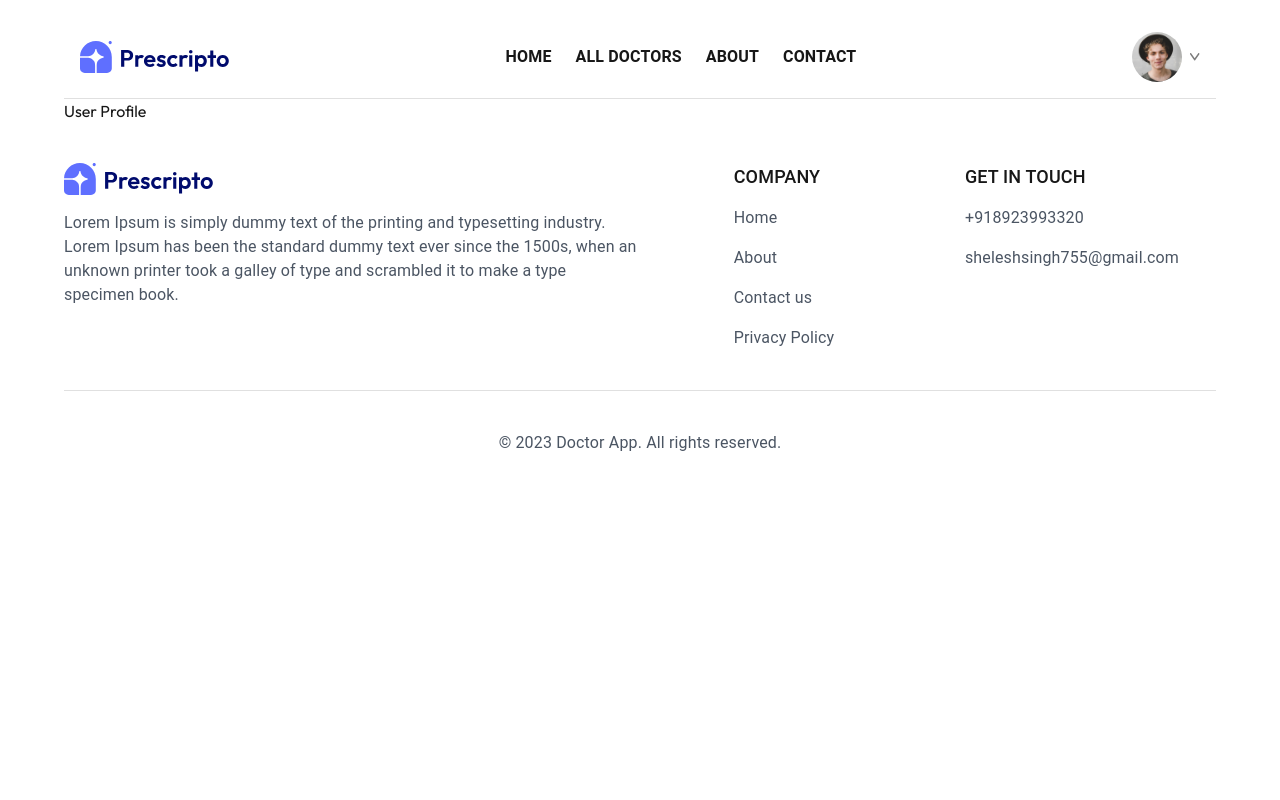
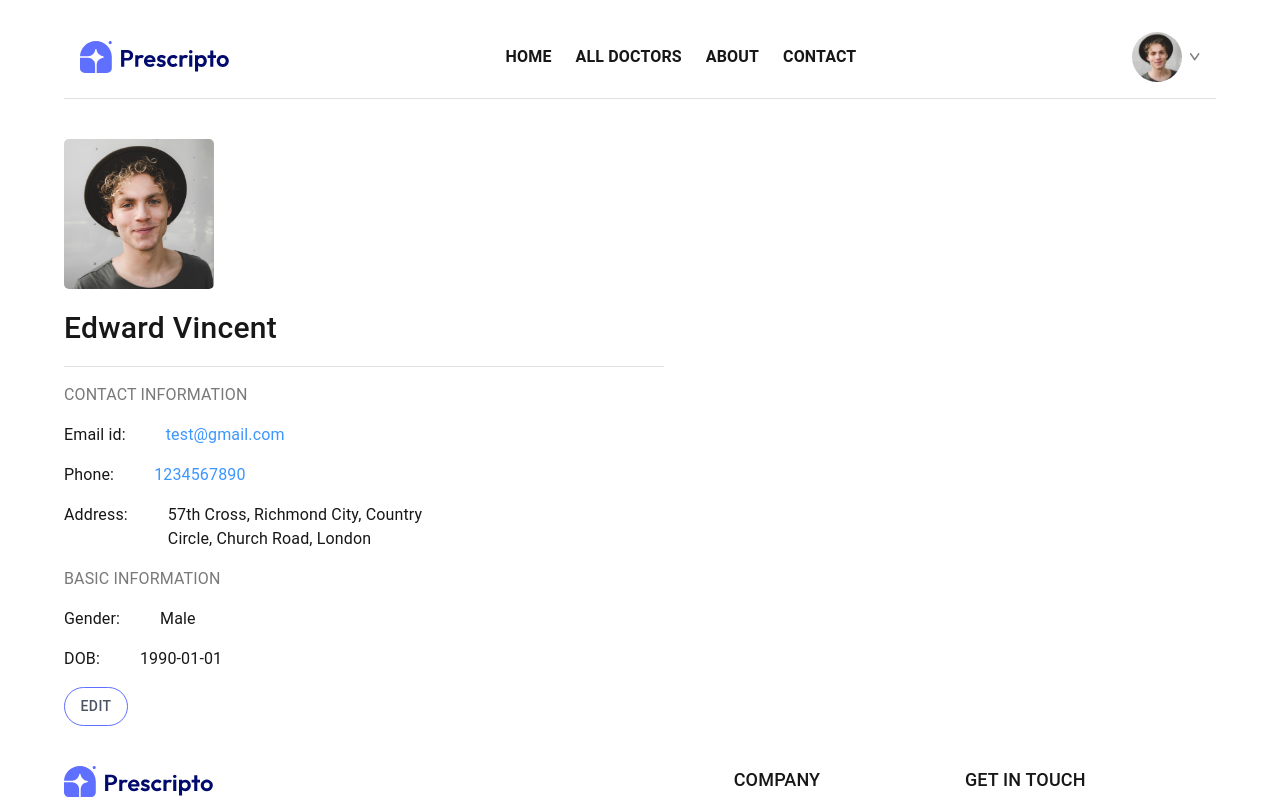
Before and after one commit to SheleshSingh/doctor-app-next, a Next.js app: page /my-profile in a window 1280 px wide. Shown: the top 800 px of the page. Built offline with nearby package versions, Linux system fonts and the light colour scheme.

Commit message:
create my profile page

```diff
--- a/src/app/my-profile/page.tsx
+++ b/src/app/my-profile/page.tsx
@@ -1,10 +1,178 @@
-import React from "react";
+"use client";
+import { assets } from "@/assets/assets";
+import {
+  Button,
+  Divider,
+  Grid,
+  MenuItem,
+  Select,
+  TextField,
+  Typography,
+} from "@mui/material";
+import Image from "next/image";
+import { useState } from "react";
 
 const MyProfilePage = () => {
+  const [userData, setUserData] = useState({
+    name: "Edward Vincent",
+    image: assets.profile_pic,
+    email: "test@gmail.com",
+    phone: "1234567890",
+    address: {
+      line1: "57th Cross, Richmond City, Country",
+      line2: "Circle, Church Road, London",
+    },
+    gender: "Male",
+    dob: "1990-01-01",
+  });
+  const [isEdit, setIsEdit] = useState<boolean>(false);
+  const handleChange = (e: React.ChangeEvent<HTMLInputElement>) => {
+    const { name, value } = e.target;
+    setUserData((prevState) => ({
+      ...prevState,
+      [name]: value,
+    }));
+  };
   return (
-    <div>
-      <h2>User Profile</h2>
-    </div>
+    <Grid
+      maxWidth="sm"
+      container
+      direction="column"
+      spacing={2}
+      mt={{ xs: 2, sm: 3, md: 4, lg: 5 }}
+    >
+      <Image
+        src={userData.image}
+        alt={userData.name}
+        style={{ width: "150px", height: "auto", borderRadius: 5 }}
+      />
+      {isEdit ? (
+        <TextField
+          name="name"
+          size="small"
+          value={userData.name}
+          onChange={handleChange}
+          style={{ border: "none" }}
+        />
+      ) : (
+        <Typography
+          fontSize={{ xs: 14, sm: 20, md: 24, lg: 30 }}
+          fontWeight={500}
+        >
+          {userData.name}
+        </Typography>
+      )}
+      <Divider />
+      <Typography color="#797979" fontSize={{ xs: 10, sm: 12, md: 14, lg: 16 }}>
+        CONTACT INFORMATION
+      </Typography>
+      <Grid container alignItems="center" spacing={5}>
+        <Typography>Email id:</Typography>
+        <Typography color="#3C96FF">{userData.email}</Typography>
+      </Grid>
+      <Grid container alignItems="center" spacing={5}>
+        <Typography>Phone:</Typography>
+        {isEdit ? (
+          <TextField
+            name="phone"
+            size="small"
+            value={userData.phone}
+            onChange={handleChange}
+          />
+        ) : (
+          <Typography color="#3C96FF">{userData.phone}</Typography>
+        )}
+      </Grid>
+      <Grid container spacing={5}>
+        <Typography>Address:</Typography>
+        {isEdit ? (
+          <>
+            <TextField
+              name="address"
+              size="small"
+              value={userData.address.line1}
+              onChange={handleChange}
+            />
+            <TextField
+              name="address"
+              size="small"
+              value={userData.address.line2}
+              onChange={handleChange}
+            />
+          </>
+        ) : (
+          <Typography>
+            {userData.address.line1} <br /> {userData.address.line2}
+          </Typography>
+        )}
+      </Grid>
+      <Grid container direction="column" spacing={2}>
+        <Typography
+          fontSize={{ xs: 10, sm: 12, md: 14, lg: 16 }}
+          color="#797979"
+        >
+          BASIC INFORMATION
+        </Typography>
+        <Grid container alignItems="center" spacing={5}>
+          <Typography>Gender:</Typography>
+          {isEdit ? (
+            <Select
+              value={userData.gender}
+              onChange={(e) =>
+                setUserData({ ...userData, gender: e.target.value })
+              }
+            >
+              <MenuItem value="Male">Male</MenuItem>
+              <MenuItem value="Female">Female</MenuItem>
+            </Select>
+          ) : (
+            <Typography>{userData.gender}</Typography>
+          )}
+        </Grid>
+      </Grid>
+
+      <Grid container alignItems="center" spacing={5}>
+        <Typography>DOB:</Typography>
+        {isEdit ? (
+          <TextField
+            name="dob"
+            type="date"
+            size="small"
+            value={userData.dob}
+            onChange={handleChange}
+          />
+        ) : (
+          <Typography>{userData.dob}</Typography>
+        )}
+      </Grid>
+      <Grid>
+        {isEdit ? (
+          <Button
+            onClick={() => setIsEdit(false)}
+            sx={{
+              border: "1px solid #5F6FFF",
+              color: "#4B5563",
+              backgroundColor: "#ffffff",
+              borderRadius: 5,
+            }}
+          >
+            Save information
+          </Button>
+        ) : (
+          <Button
+            onClick={() => setIsEdit(true)}
+            sx={{
+              border: "1px solid #5F6FFF",
+              color: "#4B5563",
+              backgroundColor: "#ffffff",
+              borderRadius: 5,
+            }}
+          >
+            Edit
+          </Button>
+        )}
+      </Grid>
+    </Grid>
   );
 };
 
```
